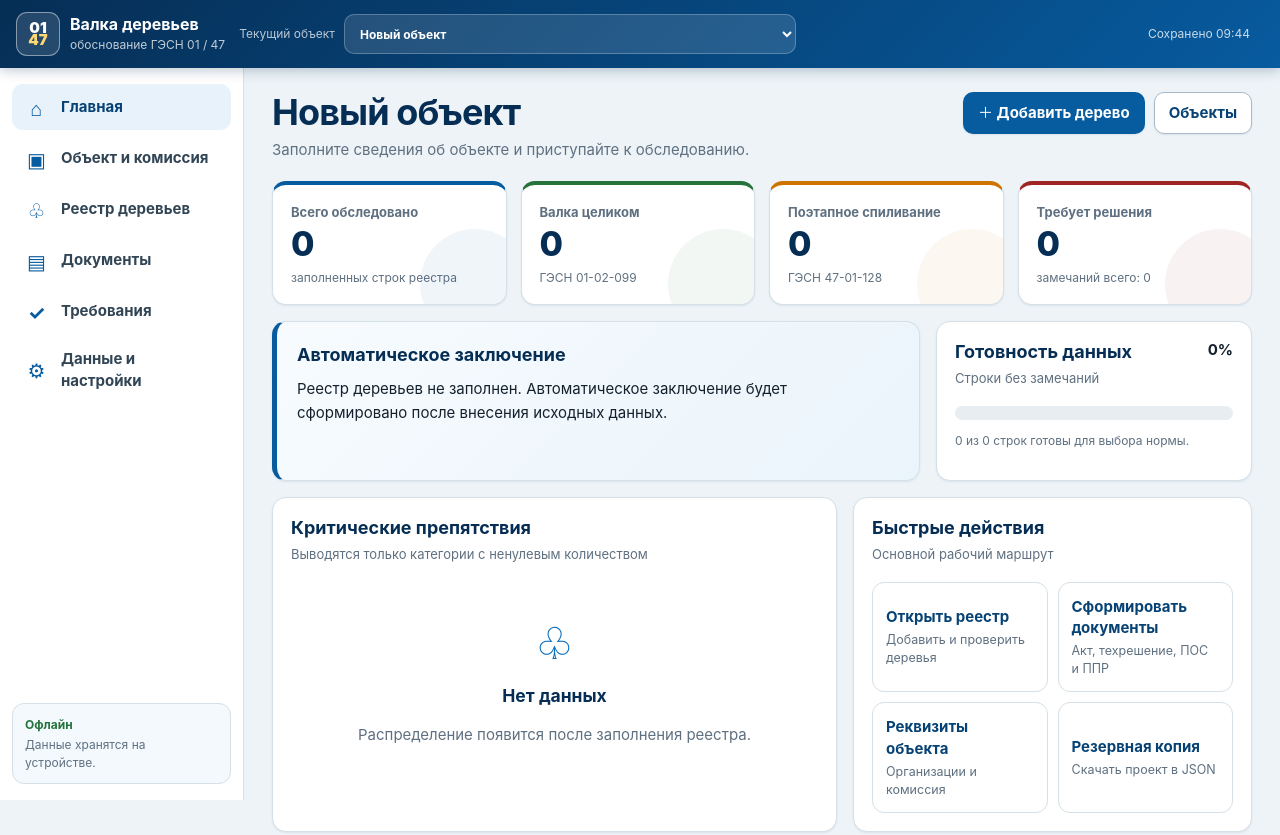
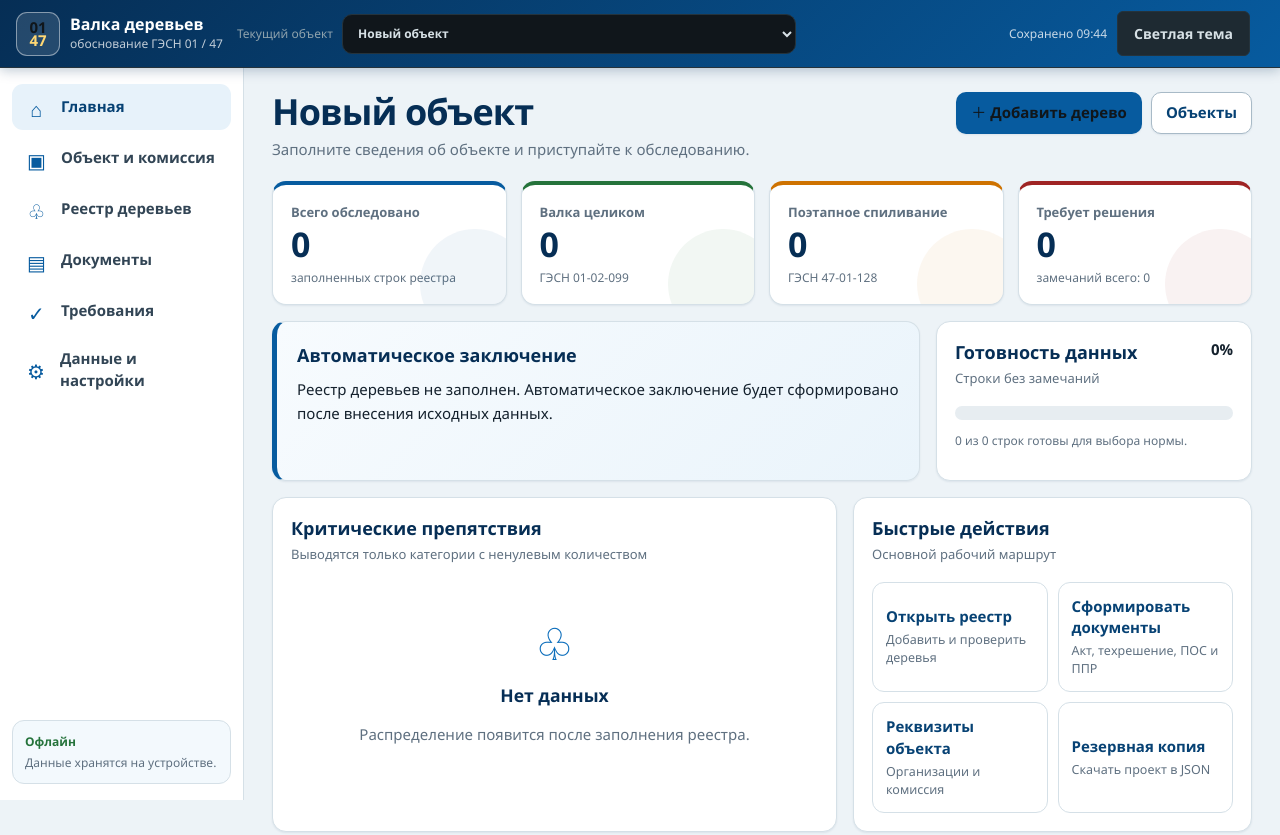
Before and after one commit to insafin356/valka-derevev-gesn-pwa, a website with bundled scripts: page index.html in a window 1280 px wide. Shown: the top 835 px of the page. Built offline with nearby package versions, Linux system fonts and the light colour scheme.

Commit message:
Align interface with RNMC light and dark visual style

```diff
--- a/index.html
+++ b/index.html
@@ -13,6 +13,7 @@
   <link rel="apple-touch-icon" href="icons/icon-192.png">
   <link rel="stylesheet" href="styles.css">
   <title>Валка деревьев — ГЭСН 01/47</title>
+<link rel="stylesheet" href="./visual-theme.css"><script src="./visual-theme.js"></script>
 </head>
 <body>
   <div id="offlineBanner" class="offline-banner" hidden>Нет сети. Приложение продолжает работать офлайн.</div>
--- a/sw.js
+++ b/sw.js
@@ -1,7 +1,9 @@
-const CACHE_NAME = 'gesn-tree-felling-v1.0.0';
+const CACHE_NAME = 'valka-derevev-gesn-pwa-rnmc-visual-v2';
 const APP_SHELL = [
   './',
   './index.html',
+  './visual-theme.css',
+  './visual-theme.js',
   './styles.css',
   './manifest.webmanifest',
   './js/app.js',
--- /dev/null
+++ b/visual-theme.css
@@ -0,0 +1,18 @@
+/* Visual tokens shared with RNMC. Calculation code is unchanged. */
+:root,html[data-theme="dark"]{--ui-bg:#10161b;--ui-panel:#182229;--ui-panel2:#1e2a32;--ui-text:#d7e1e6;--ui-muted:#8fa3ad;--ui-line:#25333c;--ui-accent:#f0b429;--ui-ink:#10161b;color-scheme:dark}
+html[data-theme="light"]{--ui-bg:#f2f4f4;--ui-panel:#fff;--ui-panel2:#e9eeef;--ui-text:#1a2e38;--ui-muted:#56686f;--ui-line:#ccd7da;--ui-accent:#2c5f7c;--ui-ink:#fff;color-scheme:light}
+body{font-family:'Segoe UI',Arial,sans-serif;background:var(--ui-bg);color:var(--ui-text)}
+#visual-theme{font:600 14px 'Segoe UI',sans-serif;border:1px solid var(--ui-line);border-radius:6px;padding:12px 16px;min-height:44px;background:var(--ui-panel2);color:var(--ui-text);cursor:pointer;white-space:nowrap}
+#visual-theme:focus-visible{outline:2px solid var(--ui-accent);outline-offset:3px}
+.visual-toolbar{display:flex;justify-content:flex-end;max-width:1120px;margin:auto;padding:12px 16px}
+@media print{.visual-toolbar,#visual-theme{display:none!important}}
+
+:root{--background:var(--ui-bg);--surface:var(--ui-panel);--ink:var(--ui-text);--muted:var(--ui-muted);--line:var(--ui-line);--line-strong:var(--ui-line);--blue-950:var(--ui-text);--blue-900:var(--ui-text);--blue-800:var(--ui-accent);--blue-700:var(--ui-accent);--blue-100:var(--ui-panel2);--blue-050:var(--ui-panel2);--radius:10px;--radius-lg:10px;--radius-sm:6px}.app-bar{background:var(--ui-panel);color:var(--ui-text);border-bottom:1px solid var(--ui-line)}.app-bar small,.save-status,.project-switcher-label span{color:var(--ui-muted)}.brand-mark{background:var(--ui-accent);color:var(--ui-ink)}.brand-mark span{color:inherit}input,select,textarea{background:var(--ui-bg)!important;color:var(--ui-text)!important;border-color:var(--ui-line)!important}.button{border-radius:6px}.button-primary{background:var(--ui-accent);color:var(--ui-ink)}.button-secondary,.button-ghost,.icon-button{background:var(--ui-panel2);color:var(--ui-text)}.visual-toolbar{max-width:none;justify-content:flex-end;padding:8px 16px}
+.project-switcher-label select option,.button-secondary,.card-footer,.quick-action,.input,
+.field input,
+.field select,
+.field textarea,
+.toolbar input,
+.toolbar select,.commission-card,.toolbar,.stat-pill,.tree-card,.tree-card-control,.result-item,.document-tab,.requirement-item,.algorithm-step,.project-list-item,.modal-panel,.modal-footer,.noscript{background:var(--ui-panel)}
+.data-table th{background:var(--ui-panel2);color:var(--ui-text)}.nav-link{color:var(--ui-text)}.conclusion-card{background:var(--ui-panel2)}
+.side-nav a{color:var(--ui-text)}.button:not(.button-secondary):not(.button-ghost):not(.button-link):not(.button-danger):not(.button-success){color:var(--ui-ink)}
--- /dev/null
+++ b/visual-theme.js
@@ -0,0 +1 @@
+(()=>{const root=document.documentElement;let theme='dark';try{theme=localStorage.getItem('insafin-visual-theme')==='light'?'light':'dark'}catch{}const apply=()=>{root.dataset.theme=theme;root.classList.toggle('dark',theme==='dark');const b=document.getElementById('visual-theme');if(b){b.textContent=theme==='dark'?'Светлая тема':'Тёмная тема';b.setAttribute('aria-label','Переключить на '+(theme==='dark'?'светлую':'тёмную')+' тему')}document.querySelector('meta[name="theme-color"]')?.setAttribute('content',theme==='dark'?'#10161b':'#f2f4f4')};apply();document.addEventListener('DOMContentLoaded',()=>{const bar=document.createElement('div');bar.className='visual-toolbar';const b=document.createElement('button');b.id='visual-theme';b.type='button';bar.append(b);document.querySelector('.app-status').append(b);b.addEventListener('click',()=>{theme=theme==='dark'?'light':'dark';try{localStorage.setItem('insafin-visual-theme',theme)}catch{}apply()});apply()})})();
```
